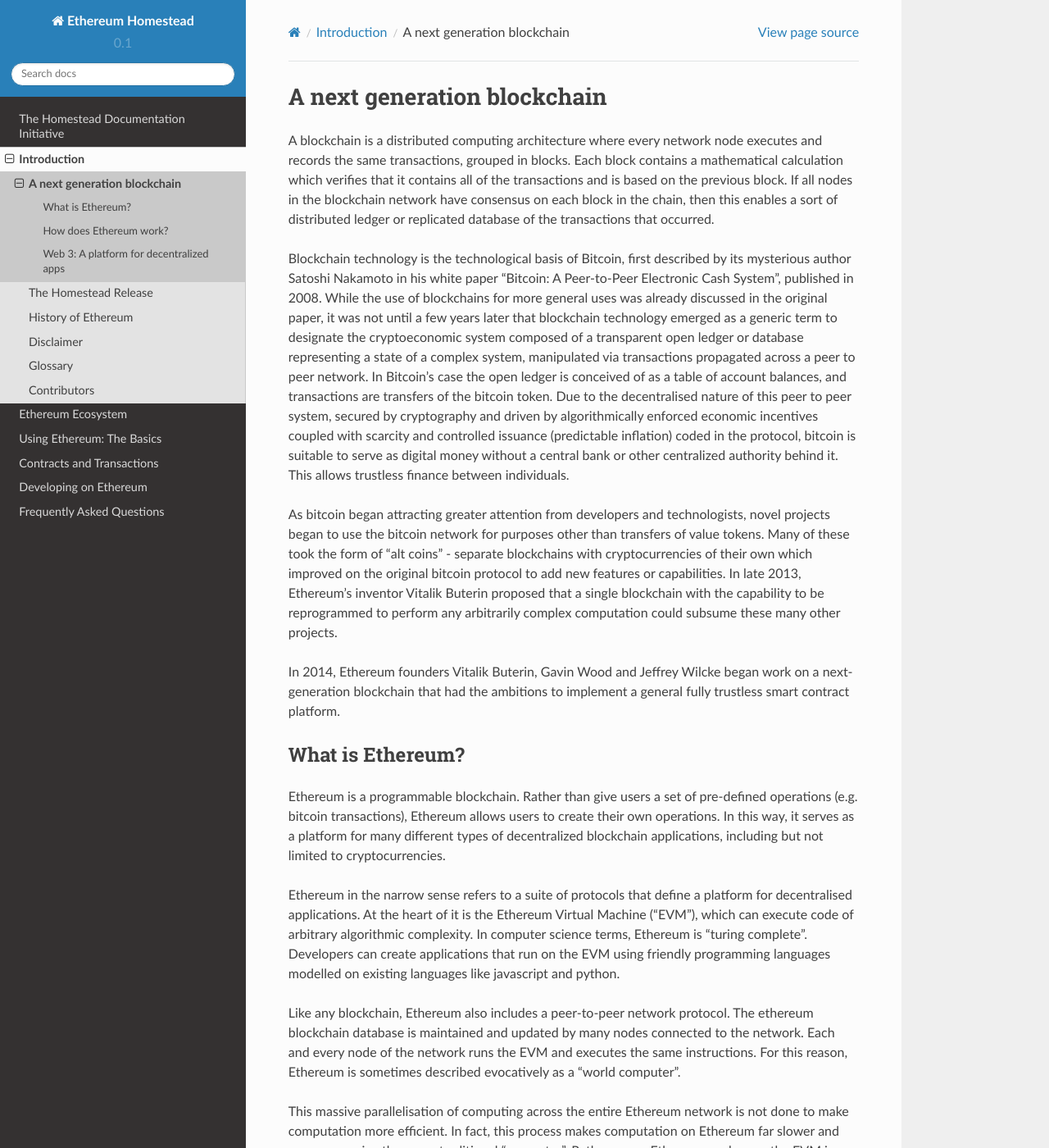
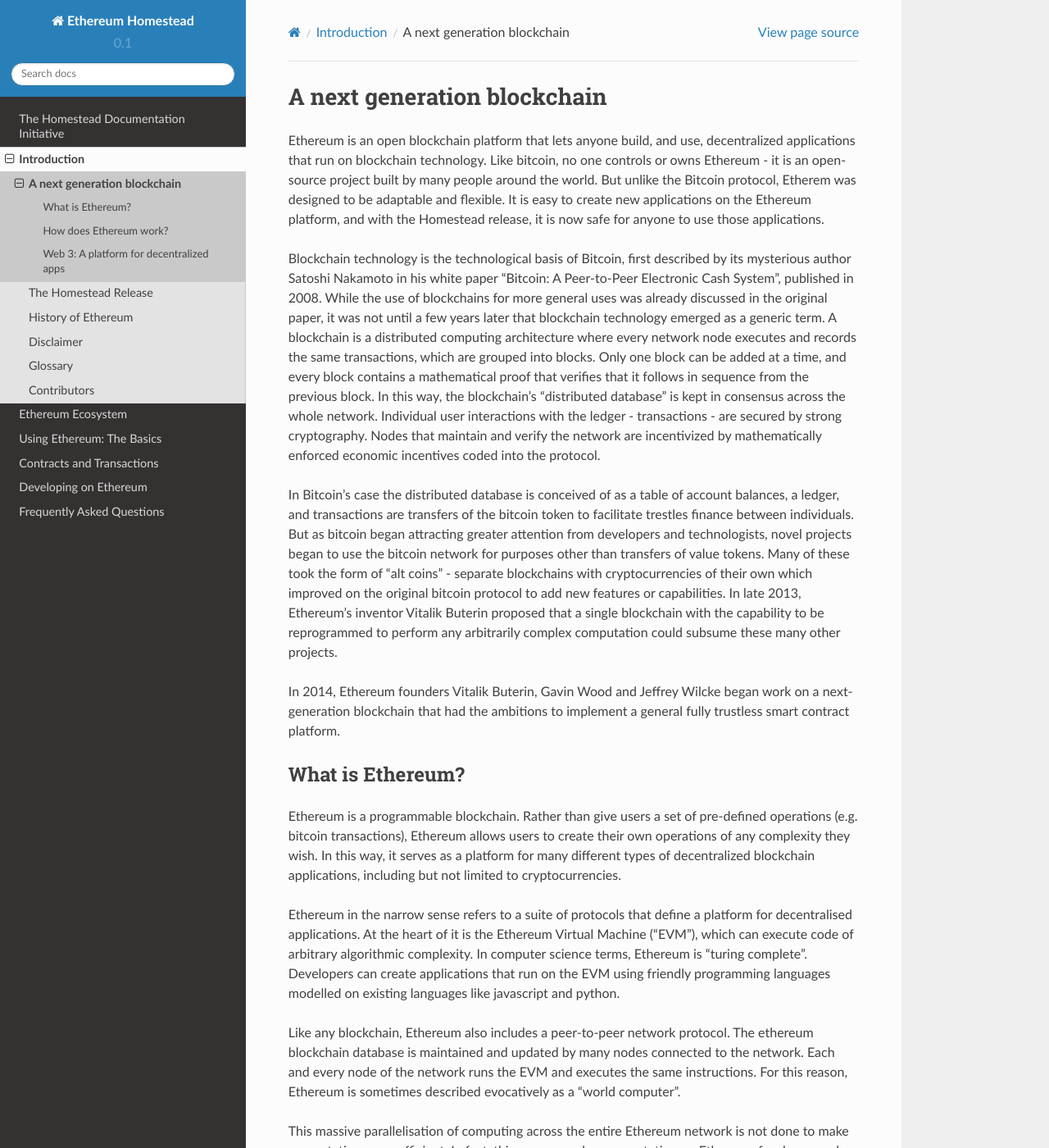
Before and after one commit to ethereum/homestead-guide, a Sphinx documentation site: the page built from source/introduction/what-is-ethereum.rst, in a window 1280 px wide and 1400 px high. Shown: the whole window at 82% size. Built offline with Sphinx 7.4.7 and the Read the Docs theme 2.0.0, drawn with Linux system fonts in a browser that asks for light colours; some of the changed text lies outside the part shown.

Commit message:
Update what-is-ethereum.rst

```diff
--- a/source/introduction/what-is-ethereum.rst
+++ b/source/introduction/what-is-ethereum.rst
@@ -1,11 +1,12 @@
 
 A next generation blockchain
 =======================================================================
-A blockchain is a distributed computing architecture where every network node executes and records the same transactions, grouped in blocks. Each block contains a mathematical calculation which verifies that it contains all of the transactions and is based on the previous block. If all nodes in the blockchain network have consensus on each block in the chain, then this enables a sort of distributed ledger or replicated database of the transactions that occurred.
 
-Blockchain technology is the technological basis of Bitcoin, first described by its mysterious author Satoshi Nakamoto in his white paper "Bitcoin: A Peer-to-Peer Electronic Cash System", published in 2008. While the use of blockchains for more general uses was already discussed in the original paper, it was not until a few years later that blockchain technology emerged as a generic term to designate the cryptoeconomic system composed of a transparent open ledger or database representing a state of a complex system, manipulated via transactions propagated across a peer to peer network. In Bitcoin's case the open ledger is conceived of as a table of account balances, and transactions are transfers of the bitcoin token. Due to the decentralised nature of this peer to peer system, secured by cryptography and driven by algorithmically enforced economic incentives coupled with scarcity and controlled issuance (predictable inflation) coded in the protocol, bitcoin is suitable to serve as digital money without a central bank or other centralized authority behind it. This allows trustless finance between individuals.
+Ethereum is an open blockchain platform that lets anyone build, and use, decentralized applications that run on blockchain technology. Like bitcoin, no one controls or owns Ethereum - it is an open-source project built by  many people around the world. But unlike the Bitcoin protocol, Etherem was designed to be adaptable and flexible. It is easy to create new applications on the Ethereum platform, and with the Homestead release, it is now safe for anyone to use those applications.
 
-As bitcoin began attracting greater attention from developers and technologists, novel projects began to use the bitcoin network for purposes other than transfers of value tokens. Many of these took the form of "alt coins" - separate blockchains with cryptocurrencies of their own which improved on the original bitcoin protocol to add new features or capabilities. In late 2013, Ethereum's inventor Vitalik Buterin proposed that a single blockchain with the capability to be reprogrammed to perform any arbitrarily complex computation could subsume these many other projects.
+Blockchain technology is the technological basis of Bitcoin, first described by its mysterious author Satoshi Nakamoto in his white paper "Bitcoin: A Peer-to-Peer Electronic Cash System", published in 2008. While the use of blockchains for more general uses was already discussed in the original paper, it was not until a few years later that blockchain technology emerged as a generic term. A blockchain is a distributed computing architecture where every network node executes and records the same transactions, which are grouped into blocks. Only one block can be added at a time, and every block contains a mathematical proof that verifies that it follows in sequence from the previous block. In this way, the blockchain’s “distributed database” is kept in consensus across the whole network. Individual user interactions with the ledger - transactions - are secured by strong cryptography. Nodes that maintain and verify the network are incentivized by mathematically enforced economic incentives coded into the protocol.
+
+In Bitcoin's case the distributed database is conceived of as a table of account balances, a ledger, and transactions are transfers of the bitcoin token to facilitate trestles finance between individuals. But as bitcoin began attracting greater attention from developers and technologists, novel projects began to use the bitcoin network for purposes other than transfers of value tokens. Many of these took the form of "alt coins" - separate blockchains with cryptocurrencies of their own which improved on the original bitcoin protocol to add new features or capabilities. In late 2013, Ethereum's inventor Vitalik Buterin proposed that a single blockchain with the capability to be reprogrammed to perform any arbitrarily complex computation could subsume these many other projects.
 
 In 2014, Ethereum founders Vitalik Buterin, Gavin Wood and Jeffrey Wilcke began work on a next-generation blockchain that had the ambitions to implement a general fully trustless smart contract platform.
 
@@ -14,7 +15,7 @@
 What is Ethereum?
 ********************************************************************************
 
-Ethereum is a programmable blockchain. Rather than give users a set of pre-defined operations (e.g. bitcoin transactions), Ethereum allows users to create their own operations. In this way, it serves as a platform for many different types of decentralized blockchain applications, including but not limited to cryptocurrencies.
+Ethereum is a programmable blockchain. Rather than give users a set of pre-defined operations (e.g. bitcoin transactions), Ethereum allows users to create their own operations of any complexity they wish. In this way, it serves as a platform for many different types of decentralized blockchain applications, including but not limited to cryptocurrencies.
 
 Ethereum in the narrow sense refers to a suite of protocols that define a platform for decentralised applications. At the heart of it is the Ethereum Virtual Machine ("EVM"), which can execute code of arbitrary algorithmic complexity. In computer science terms, Ethereum is "turing complete". Developers can create applications that run on the EVM using friendly programming languages modelled on existing languages like javascript and python.
 
@@ -22,7 +23,7 @@
 
 This massive parallelisation of computing across the entire Ethereum network is not done to make computation more efficient. In fact, this process makes computation on Ethereum far slower and more expensive than on a traditional "computer". Rather, every Ethereum node runs the EVM in order to maintain consensus across the blockchain. Decentralized consensus gives Ethereum extreme levels of fault tolerance, ensures zero downtime, and makes data stored on the blockchain forever unchangeable and censorship-resistant.
 
-Many applications are now being built on Ethereum. The Ethereum platform itself is featureless or value-agnostic. Similar to programming language enviroments, it is up to entrepreneurs and developers to decide what it should be used for. However, it is clear that certain application types benefit more than others from Ethereum's capabilities. Specifically, ethereum is **suited for applications that automated direct interaction between peers or facilitate coordinated group action across a network**. For instance, applications for coordinating peer-to-peer marketplaces, or the automation of complex financial contracts. Ethereum's open architecture - the fact that anyone, anywhere, can build on it - gives it the potential to compete with existing services.
+The Ethereum platform itself is featureless or value-agnostic. Similar to programming languages, it is up to entrepreneurs and developers to decide what it should be used for. However, it is clear that certain application types benefit more than others from Ethereum's capabilities. Specifically, ethereum is **suited for applications that automated direct interaction between peers or facilitate coordinated group action across a network**. For instance, applications for coordinating peer-to-peer marketplaces, or the automation of complex financial contracts. Bitcoin allows for individuals to exchange cash without involving any middlemen like financial institutions, banks, or governments. Ethereum’s impact may be more far-reaching. In theory, financial interactions or exchanges of any complexity could be carried out automatically & reliably using code running on Ethereum. Beyond financial applications, any environments where trust, security, and permanence - assets, voting, governance, and the internet of things - could be massively impacted by the Ethereum platform.
 
 ********************************************************************************
 How does Ethereum work?
@@ -48,19 +49,12 @@
 
 Ethereum is perhaps best described as an ecosystem: the core protocol is supported by various pieces of infrastructure, code, and community that together make up the Ethereum project.
 
-This chapter discusses the
-* social and institutional basis relevant for governance and collaboration of an open source project (_`The Ethereum foundation`, _`Community Discussion Fora`)
-* the currency behind Ether and its use to buy gas, the cryptofuel that drive the VM
-* sofware implementing the Ethereum protocol narrow sense (_`Client implementations`), software and analytic/educational infrastructure supporting mining, obtaining and storing Ether and tracking activity.
-* Finally we provide information for developers that write smart contracts and build decentralised applications for the web3 by listing developer tools, testing practices, and access to base payer services.
-
 
 ********************************************************************************
 Web 3: A platform for decentralized apps
 ********************************************************************************
 
-The realisation came early on that a trustless contract platform is perfectly suited as the shared backend to the internet we always wanted.
-Ethereum's mission to provide Web 3.0, the crypto 2.0 vision of a truly decentralized and secure internet populated by decentralized apps (dapps) and interacting autonomous agents was born.
+Many have come to believe that an open, trustless blockchain platform like Ethereum is perfectly suited to serve as the shared "back end" to a decentralized, secure internet - Web 3.0. An internet where core services like DNS and digital identity are decentralized, and where individuals can engage in economic interactions with each other.
 
 As intended by the Ethereum developers, Ethereum is a blank canvas and you have the freedom to build whatever you want with it. The Ethereum protocol is meant to be generalized so that the core features can be combined in arbitrary ways. Ideally, dapp projects on Ethereum will leverage the Ethereum blockchain to build solutions that rely on decentralized consensus to provide new products and services that were not previously possible.
 
```
